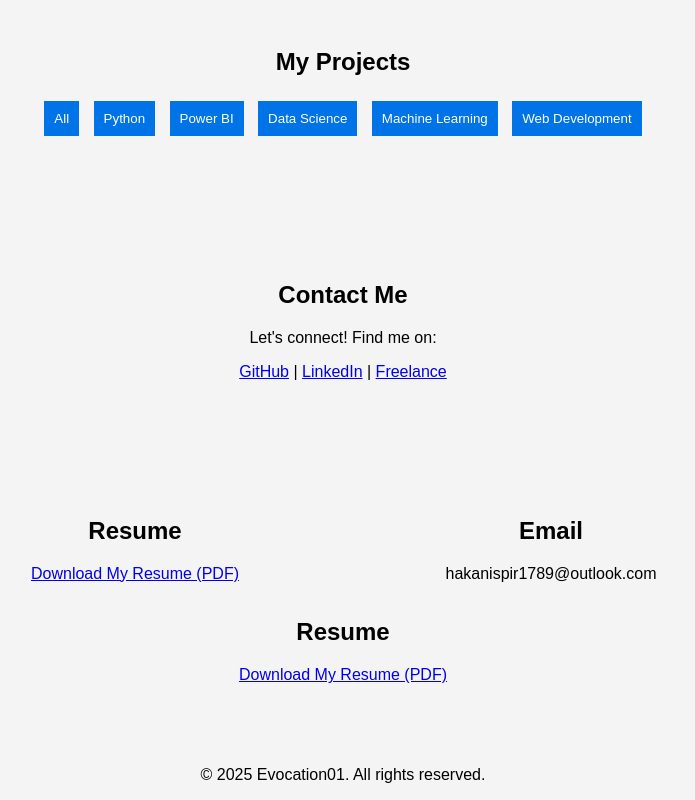
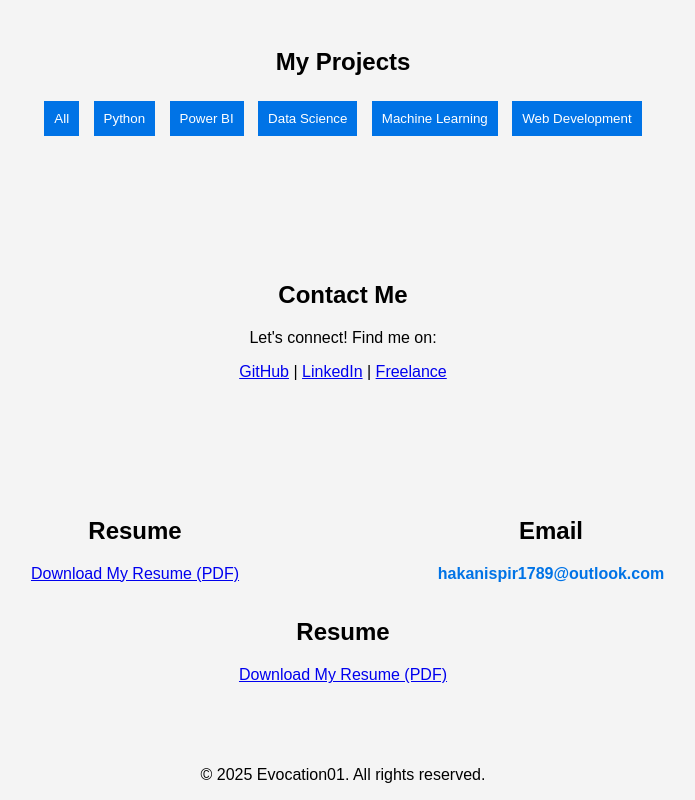
Before and after one commit to evocation01/evocation01.github.io, a plain HTML site: page index.html in a window 1280 px wide. Shown: the part 401-1201 px from the top of the page, without its empty margins (297-992 px from the left). Drawn offline with Linux system fonts and the light colour scheme; no server answers.

Commit message:
Update index.html

```diff
--- a/index.html
+++ b/index.html
@@ -79,7 +79,7 @@
                 </div>
                 <div style="width: 48%;">
                     <h2>Email</h2>
-                    <p>hakanispir1789@outlook.com</p>
+                    <p><a href="mailto:hakanispir1789@outlook.com" style="color: rgb(0, 115, 230); text-decoration: none; font-weight: bold;">hakanispir1789@outlook.com</a></p>
                 </div>
             </div>
             <h2>Resume</h2>
```
